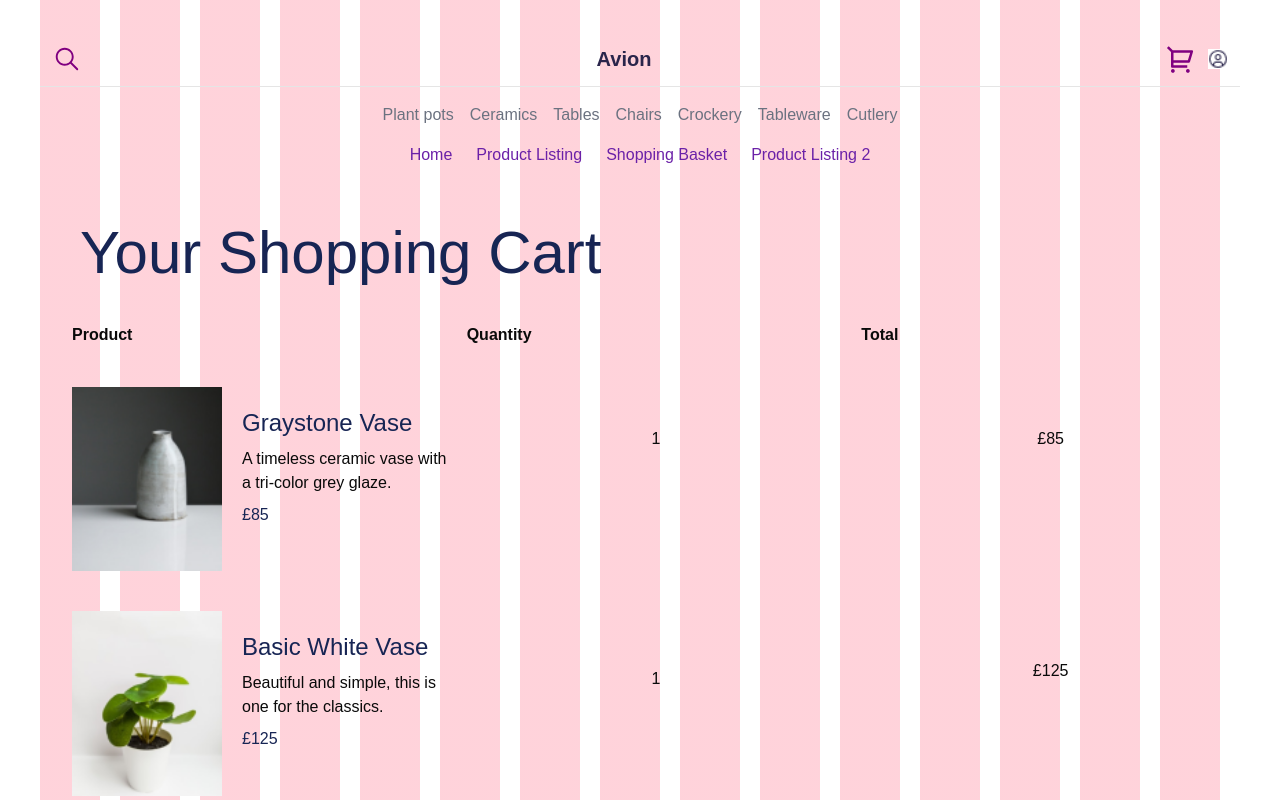
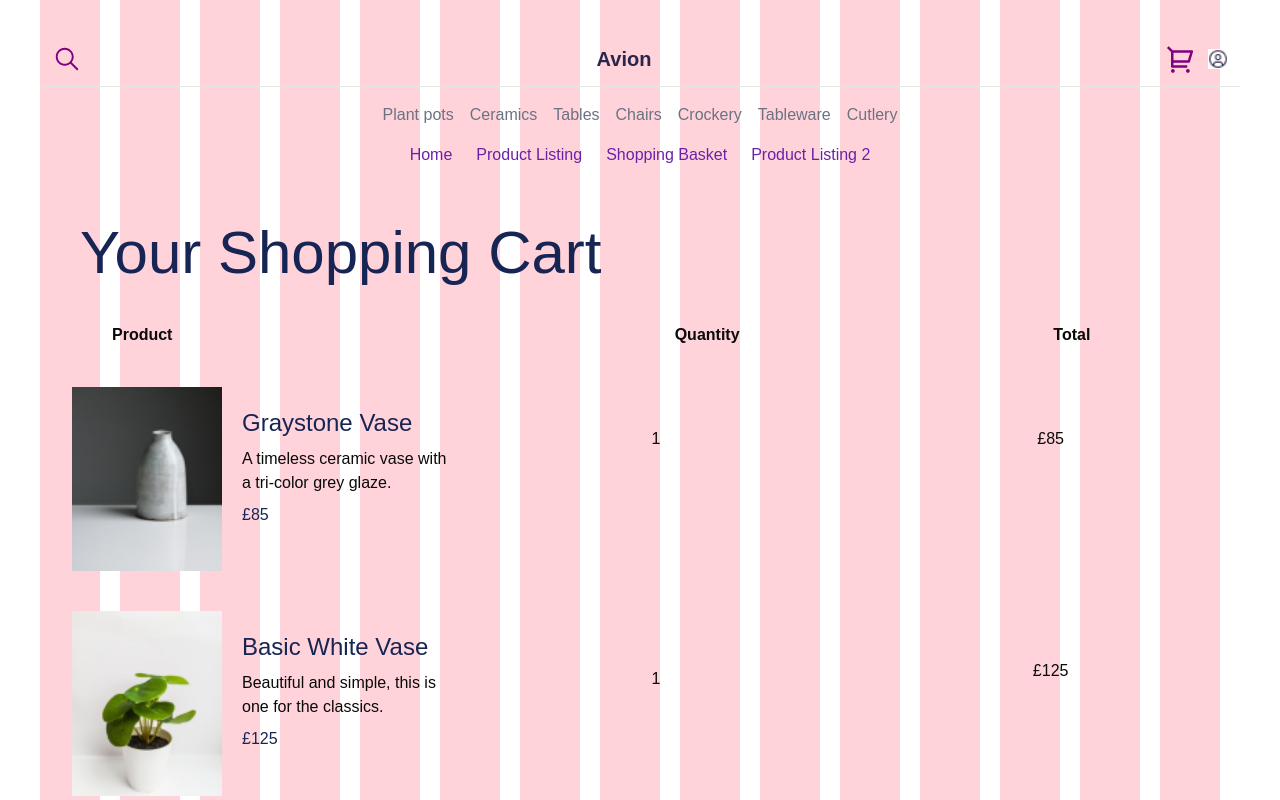
Before and after one commit to Shaikhtayyaba97/my-app, a Next.js app: page /shopping in a window 1280 px wide. Shown: the top 800 px of the page. Built offline with nearby package versions, Linux system fonts and the light colour scheme.

Commit message:
removed some more icons to remove errors

```diff
--- a/src/app/shopping/page.tsx
+++ b/src/app/shopping/page.tsx
@@ -13,9 +13,9 @@ export default function Shopping() {
       </div>
 
       <div className="grid grid-cols-1 md:grid-cols-3 gap-y-6 md:gap-y-10 md:gap-x-4 ml-4 md:ml-8">
-        <div className="font-bold">Product</div>
-        <div className="font-bold">Quantity</div>
-        <div className="font-bold">Total</div>
+        <div className="font-bold ml-10">Product</div>
+        <div className="font-bold ml-52">Quantity</div>
+        <div className="font-bold ml-48">Total</div>
 
         {/* First Product */}
         <div className="flex items-start">
```
